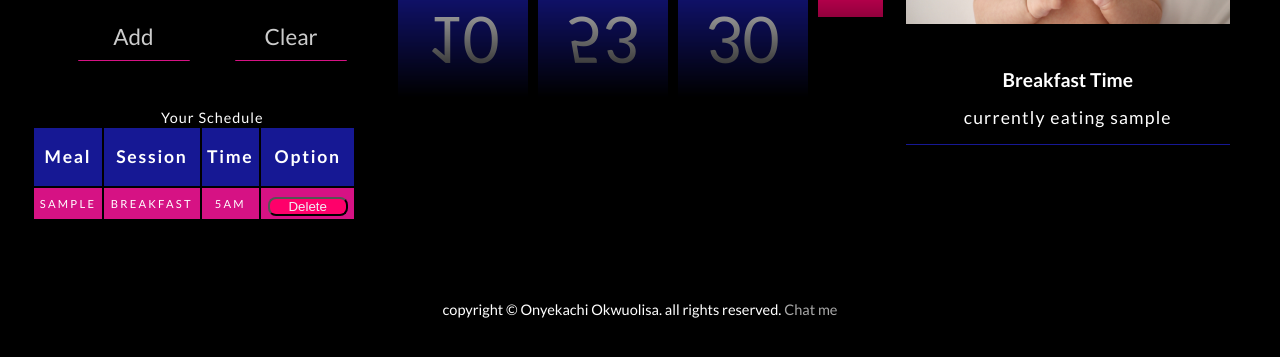
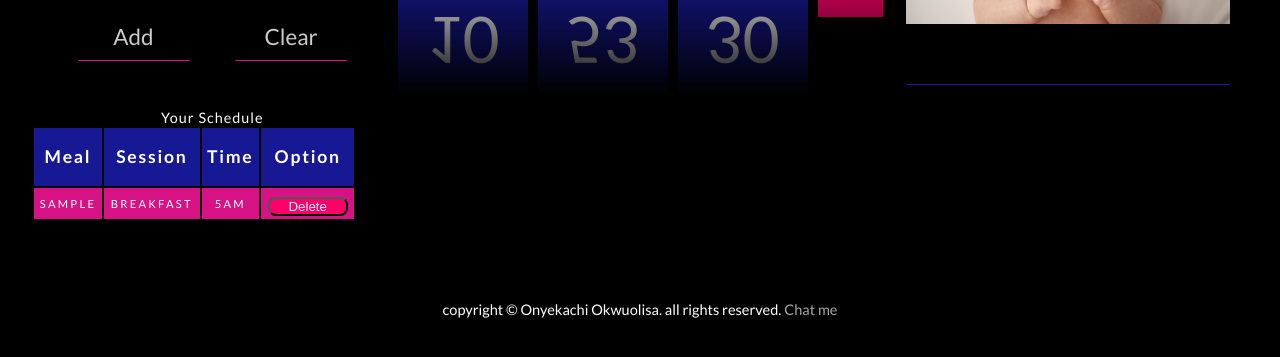
Before and after one commit to on2onyekachi/meal-scheduler, a plain HTML site: page index.html in a window 1280 px wide. Both pictures are taken after typing "5", "Sample" into the empty fields and a click on the button "Add". Shown: the part 401-758 px from the top of the page. Drawn offline with Linux system fonts and the light colour scheme; a web font is replaced by a local one.

Commit message:
updated meal schedule message

```diff
--- a/index.html
+++ b/index.html
@@ -3,7 +3,7 @@
 <head>
     <meta charset="UTF-8">
     <meta name="viewport" content="width=device-width, initial-scale=1.0">
-    <title>Kachi Alarm Clock</title>
+    <title>The-Kachi Meal Scheduler</title>
     <link rel="stylesheet" href="stylesheet/css/main.css">
 </head>
 <body onload="init()">
--- a/stylesheet/css/main.css
+++ b/stylesheet/css/main.css
@@ -301,6 +301,7 @@ thead {
 .button-wraper button:hover{
     background-color:  #d61284;
 }
+/* footer */
 footer{
     margin-top: 5rem;
     padding: 0 1rem;
@@ -319,7 +320,7 @@ footer{
 .copyright a{
     color: darkgray;
 }
-
+/* Responsiveness */
 @media(max-width: 991px){
     .text-container h1{
         letter-spacing: 0.2em;
--- a/stylesheet/js/main.js
+++ b/stylesheet/js/main.js
@@ -1,4 +1,7 @@
-
+    let h;
+    let m;
+    let s;
+    let sd;
     function showDate() {
         const  showday      = document.querySelector("#showDate");
 
@@ -23,10 +26,6 @@
     }
 
     showDate();
-    let h;
-    let m;
-    let s;
-    let sd;
 
     function showClock() {
         const  hour         = document.querySelector("#hour");
@@ -126,8 +125,6 @@
         tableCellData(timeChoice, sectionChoice, foodSectionChoice, foodChoice);
         document.querySelector("#food-choice").value = '';
         document.querySelector("#section-choice").selectIndex = 0;
-        // showImage(timeChoice, sectionChoice, foodChoice, foodSectionChoice);
-        // console.log('addtoshc', timeChoice, sectionChoice, foodChoice, foodSectionChoice);
     }
 
     function tableCellData(timeChoice, sectionChoice, foodChoice, foodSectionChoice){
@@ -146,23 +143,20 @@
         forthCell.innerHTML     = `<button onclick="deleteRow(${myindex})"; class="delete-button">Delete</button>`;
         myindex = myindex + 1;
         showImage(timeChoice, sectionChoice, foodChoice, foodSectionChoice);
-        console.log('tableCell', timeChoice, sectionChoice, foodChoice, foodSectionChoice);
     }
 
     function showImage(timeChoice, sectionChoice, foodSectionChoice , foodChoice) {
         const  image        = document.querySelector("#food-image");
         const  foodsec      = document.querySelector("#food-section");
         const  choiceFood      = document.querySelector("#choicefood");
-        console.log('showImage suuu', timeChoice, sectionChoice, foodSectionChoice  , foodChoice, );
         // image setup
         image.style.backgroundImage = "url('images/main.jpg')";
         foodt = '';
         foods = '';
         let isTime = (h == timeChoice && sd == sectionChoice) ;
-        let theMessage = (foodt = foodSectionChoice + ' time') && (foods = 'Currently eating ' + foodChoice);
-        (isTime) && (sd == 'am') && (image.style.backgroundImage = "url('images/food.jpg')")  ? theMessage : '';
-        (isTime) && (sd == 'pm') && (image.style.backgroundImage = "url('images/food1.jpg')")  ? theMessage : '';
-        (isTime) && (sd == 'pm' && timeChoice > 7) && (image.style.backgroundImage = "url('images/food2.jpg')")  ? theMessage : '';
+        (isTime) && (sd == 'am') && (image.style.backgroundImage = "url('images/food.jpg')")  ? (foodt = foodSectionChoice + ' time') && (foods = 'Currently eating ' + foodChoice) : '';
+        (isTime) && (sd == 'pm') && (image.style.backgroundImage = "url('images/food1.jpg')")  ? (foodt = foodSectionChoice + ' time') && (foods = 'Currently eating ' + foodChoice) : '';
+        (isTime) && (sd == 'pm' && timeChoice > 7) && (image.style.backgroundImage = "url('images/food2.jpg')")  ? (foodt = foodSectionChoice + ' time') && (foods = 'Currently eating ' + foodChoice) : '';
 
         foodsec.innerHTML = foodt;
         choiceFood.innerHTML = foods;
```
